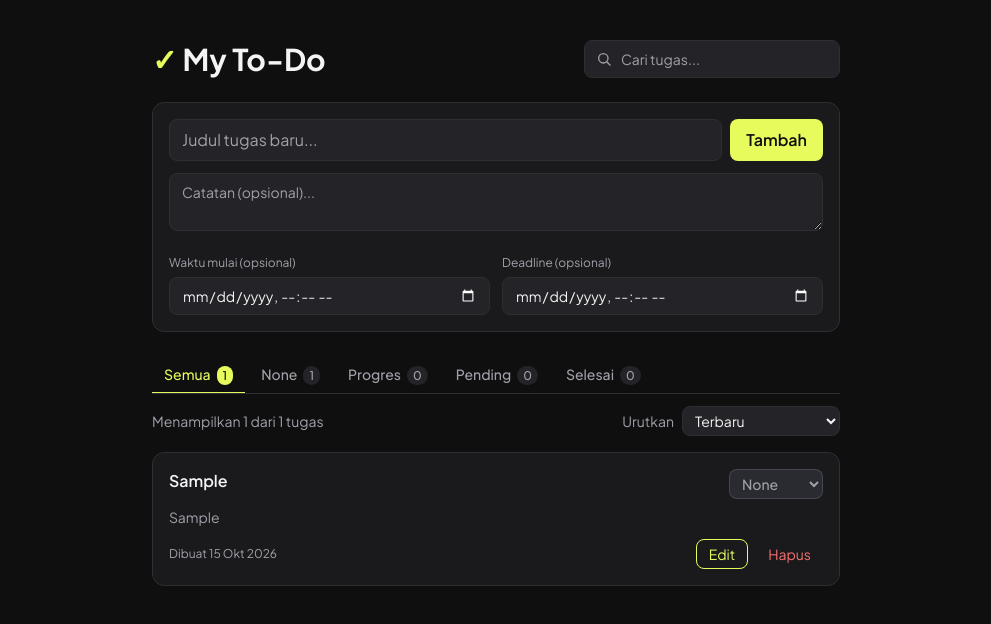
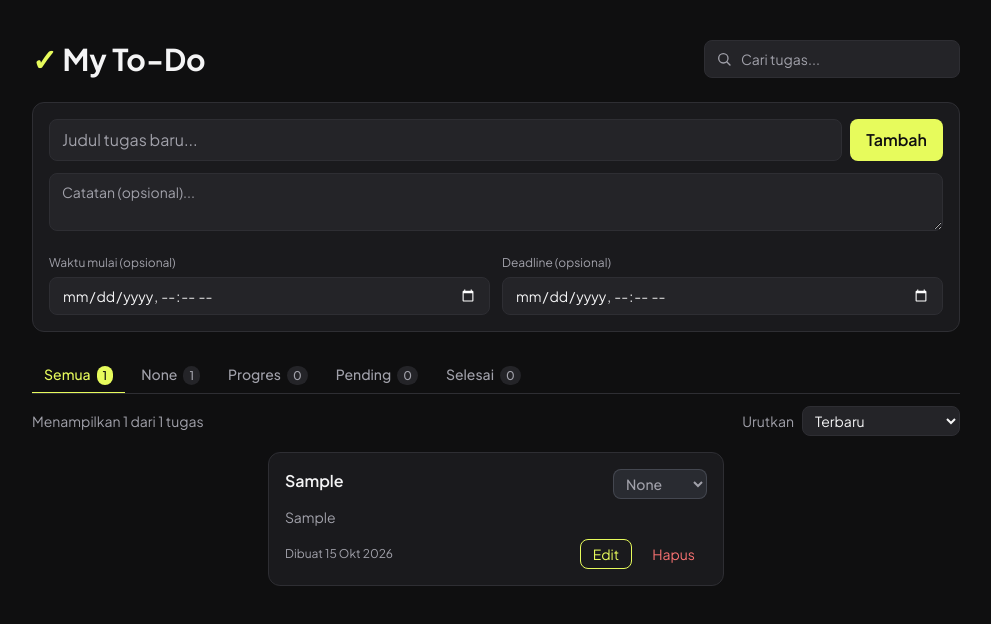
Before and after one commit to sahrurhere/aplikasi-todolist, a React (Vite) app: page / in a window 1280 px wide. Both pictures are taken after typing "Sample", "Sample" into the empty fields and a click on the button "Tambah". Shown: the top 624 px of the page, without its empty margins (144-1135 px from the left). Built offline with nearby package versions, Linux system fonts and the light colour scheme.

Commit message:
feat: two-column card grid with centered last odd card

```diff
--- a/src/App.jsx
+++ b/src/App.jsx
@@ -53,19 +53,24 @@ function App() {
       </div>
     );
   } else {
-    content = visibleTodos.map((todo) => (
+    content = (
+      <div className="grid grid-cols-1 gap-4 md:grid-cols-4">
+        {visibleTodos.map((todo) => (
+          <div key={todo.id} className="md:col-span-2 md:last:odd:col-start-2">
             <TodoCard
-        key={todo.id}
               todo={todo}
               now={now}
               onUpdate={updateTodo}
               onDelete={deleteTodo}
             />
-    ));
+          </div>
+        ))}
+      </div>
+    );
   }
 
   return (
-    <main className="mx-auto max-w-[720px] px-4 py-10">
+    <main className="mx-auto max-w-[960px] px-4 py-10">
       <header className="mb-6 flex flex-col gap-4 sm:flex-row sm:items-center sm:justify-between">
         <h1 className="text-3xl font-bold">
           <span className="text-accent">✓</span> My To-Do
@@ -99,7 +104,7 @@ function App() {
         </label>
       </div>
 
-      <section className="mt-4 space-y-3">{content}</section>
+      <section className="mt-4">{content}</section>
     </main>
   );
 }
--- a/src/components/TodoCard.jsx
+++ b/src/components/TodoCard.jsx
@@ -98,7 +98,8 @@ export default function TodoCard({ todo, now, onUpdate, onDelete }) {
     return (
       <form
         onSubmit={saveEdit}
-        className="space-y-3 rounded-xl border border-accent/50 bg-surface p-4"
+        // DIUBAH: tambah h-full agar form mengisi tinggi baris grid
+        className="h-full space-y-3 rounded-xl border border-accent/50 bg-surface p-4"
       >
         <input
           type="text"
@@ -146,7 +147,8 @@ export default function TodoCard({ todo, now, onUpdate, onDelete }) {
   // ---------- Mode tampil ----------
   return (
     <article
-      className={`rounded-xl border bg-surface p-4 transition duration-200 hover:bg-surface-2 ${
+      // DIUBAH: tambah flex h-full flex-col agar semua kartu dalam satu baris sama tinggi
+      className={`flex h-full flex-col rounded-xl border bg-surface p-4 transition duration-200 hover:bg-surface-2 ${
         deadlineState === 'overdue' ? 'border-danger/50' : 'border-border'
       } ${isDone ? 'opacity-60' : ''}`}
     >
@@ -217,7 +219,8 @@ export default function TodoCard({ todo, now, onUpdate, onDelete }) {
         </div>
       )}
 
-      <div className="mt-3 flex items-center justify-between">
+      {/* DIUBAH: mt-3 → mt-auto pt-3 agar baris tombol terdorong ke bawah kartu */}
+      <div className="mt-auto flex items-center justify-between pt-3">
         <time dateTime={todo.createdAt} className="text-xs text-muted">
           Dibuat {dateFormatter.format(new Date(todo.createdAt))}
         </time>
```
Lines whose indentation alone changed are shown as unchanged.
